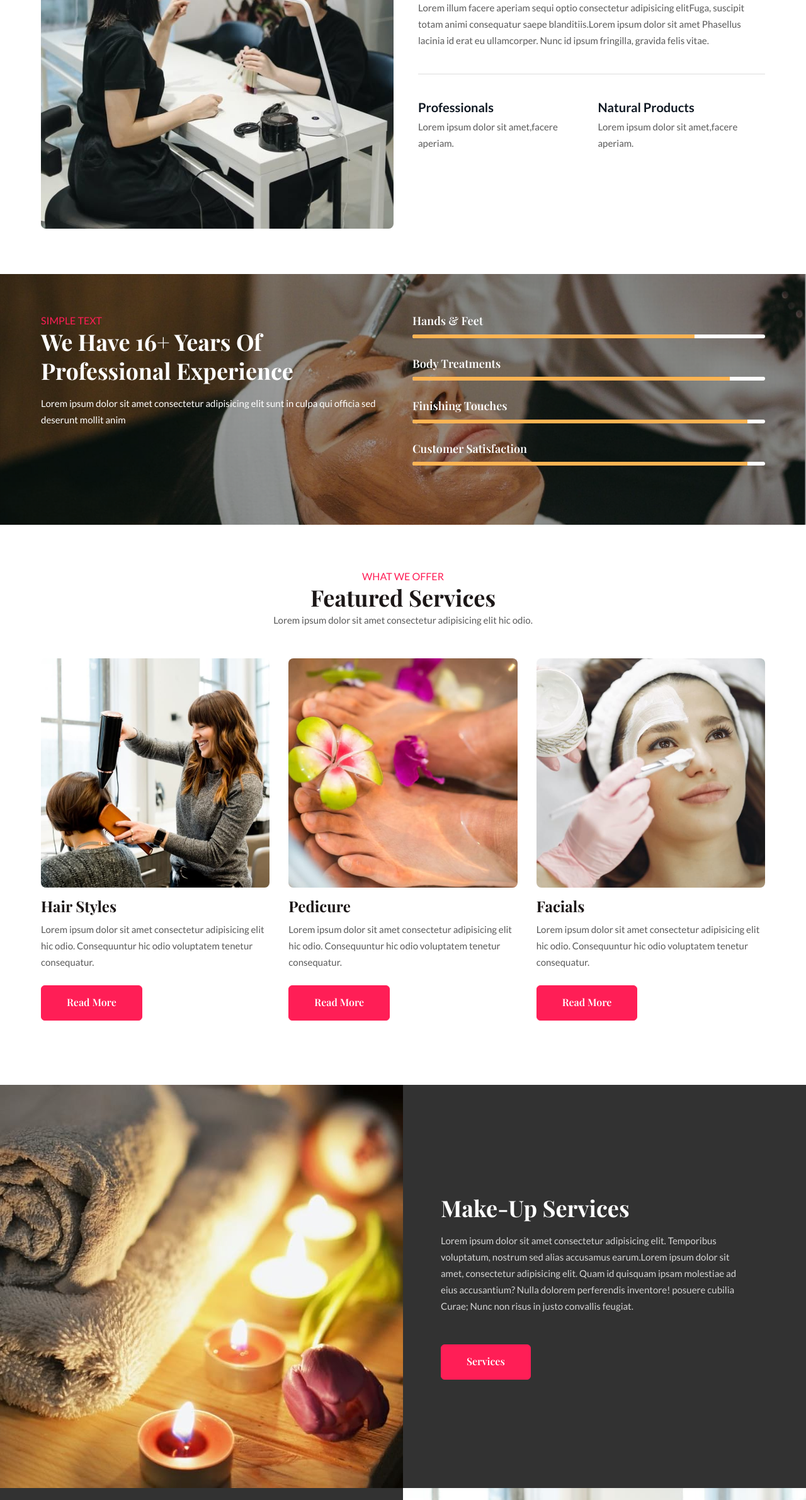
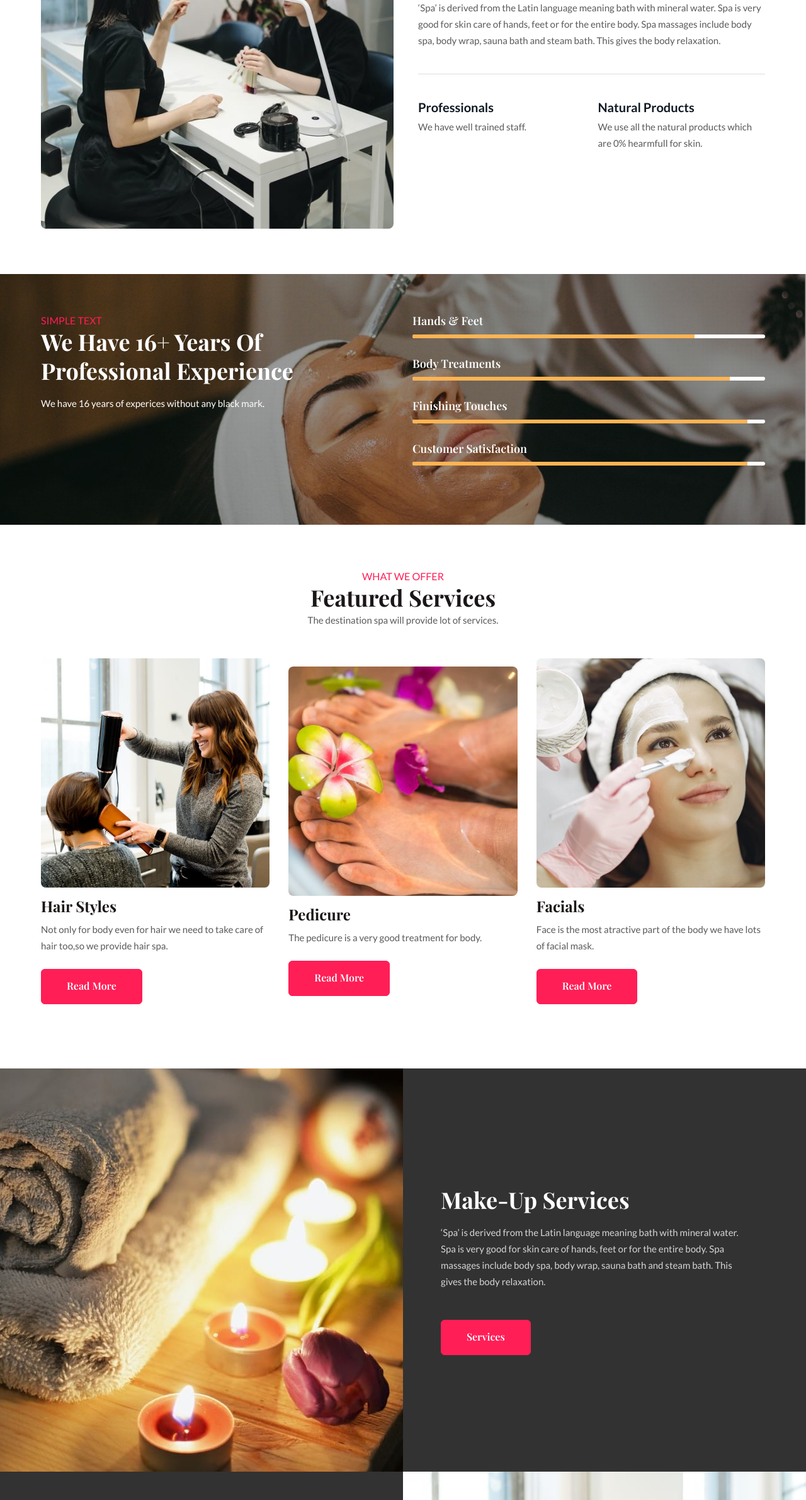
Before and after one commit to ShowkatShaik/firstproject, a plain HTML site: page services.html in a window 1280 px wide. Shown: the part 419-2800 px from the top of the page at 63% size. Drawn offline with nearby package versions, Linux system fonts and the light colour scheme; a web font is replaced by a local one.

Commit message:
Update services.html

```diff
--- a/services.html
+++ b/services.html
@@ -6,7 +6,7 @@
 	<!-- Required meta tags -->
 	<meta charset="utf-8">
 	<meta name="viewport" content="width=device-width, initial-scale=1, shrink-to-fit=no">
-	<title>Glory Luxe a Beauty & Spa Category Bootstrap Responsive Website Template | Services :: W3layouts
+	<title>Destination spa is a Beauty & Spa Category Bootstrap Responsive | Services :: W3layouts
 	</title>
 	<!-- Template CSS -->
 	<link rel="stylesheet" href="assets/css/style-starter.css">
@@ -24,7 +24,7 @@
 		<div class="container-fluid">
 			<nav class="navbar navbar-expand-lg navbar-dark stroke">
 				<h1> <a class="navbar-brand" href="index.html">
-						<span class="sub-logo">G</span>lory <span class="sub-logo">L</span>uxe
+						<span class="sub-logo">D</span>estination<span class="sub-logo">S</span>pa
 					</a></h1>
 				<!-- if logo is image enable this
         <a class="navbar-brand" href="#index.html">
@@ -106,7 +106,7 @@
 			<h2 class="logo">
 			  <img src="image-path" alt="Your logo" title="Your logo" style="height:35px;" />
 			</h2> -->
-						<p class="mt-md-3 mt-2">Lorem ipsum dolor sit amet, elit. Eos expedita ipsam at fugiat ab.</p>
+						<p class="mt-md-3 mt-2">The Destination spa is a very good spa.</p>
 						<div class="widget-menu-items mt-sm-5 mt-4">
 							<h5 class="widget-title">Menu Items</h5>
 							<nav class="navbar p-0">
@@ -131,7 +131,7 @@
 							<h5 class="widget-title">Contact Us</h5>
 							<ul class="icon-rounded address">
 								<li>
-									<p> #135 block, Barnard St. Brooklyn, <br>NY 10036, USA</p>
+									<p> #135 block, gandhi road, <br>Delhi, India</p>
 								</li>
 								<li class="mt-3">
 									<p><span class="fa fa-phone"></span> <a
@@ -188,17 +188,16 @@
 								What We Provide</h6>
 							<h3 class="hny-title">
 								We Work for You</h3>
-							<p class="mt-3">Lorem illum facere aperiam sequi optio consectetur adipisicing elitFuga,
-								suscipit totam animi consequatur saepe blanditiis.Lorem ipsum dolor sit amet Phasellus
-								lacinia id erat eu
-								ullamcorper. Nunc id ipsum fringilla, gravida felis vitae. </p>
+							<p class="mt-3">‘Spa’ is derived from the Latin language meaning bath with mineral water.
+								Spa is very good for skin care of hands, feet or for the entire body. Spa massages include body
+								spa, body wrap, sauna bath and steam bath. This gives the body relaxation. </p>
 
 							<div class="content-4-bottom">
 								<div class="content4-right-grids mb-md-0 mb-4">
 
 									<div class="content4-right-info">
 										<h6><a href="#">Professionals</a></h6>
-										<p>Lorem ipsum dolor sit amet,facere aperiam.</p>
+										<p>We have well trained staff.</p>
 									</div>
 
 								</div>
@@ -206,7 +205,7 @@
 
 									<div class="content4-right-info">
 										<h6><a href="#">Natural Products</a></h6>
-										<p>Lorem ipsum dolor sit amet,facere aperiam.</p>
+										<p>We use all the natural products which are 0% hearmfull for skin.</p>
 									</div>
 
 								</div>
@@ -226,8 +225,7 @@
 						<div class="title-content text-left">
 							<h6 class="sub-title">Simple Text</h6>
 							<h3 class="hny-title two">We have 16+ years of Professional Experience</h3>
-							<p class="mt-3">Lorem ipsum dolor sit amet consectetur adipisicing elit sunt in culpa qui officia sed
-								deserunt mollit anim </p>
+							<p class="mt-3">We have 16 years of experices without any black mark. </p>
 						</div>
 					</div>
 					<div class="content-gd col-lg-6 mt-lg-0 mt-4">
@@ -276,7 +274,7 @@
 			<div class="title-content text-center mb-lg-5 mb-4">
 				<h6 class="sub-title">What We Offer</h6>
 				<h3 class="hny-title">Featured Services</h3>
-				<p>Lorem ipsum dolor sit amet consectetur adipisicing elit hic odio.</p>
+				<p>The destination spa will provide lot of services.</p>
 
 			</div>
 			<div class="row w3-services-grids">
@@ -287,7 +285,7 @@
 							<h4 class="cause-title">Hair Styles
 							</h4>
 						</a>
-						<p class="card-text mb-0">Lorem ipsum dolor sit amet consectetur adipisicing elit hic odio. Consequuntur hic odio voluptatem tenetur consequatur.
+						<p class="card-text mb-0">Not only for body even for hair we need to take care of hair too,so we provide hair spa.
 						</p>
 						<a href="services.html" class="btn btn-style btn-primary mt-4">Read More</a>
 					</div>
@@ -299,7 +297,7 @@
 							<h4 class="cause-title">Pedicure
 							</h4>
 						</a>
-						<p class="card-text mb-0">Lorem ipsum dolor sit amet consectetur adipisicing elit hic odio. Consequuntur hic odio voluptatem tenetur consequatur.
+						<p class="card-text mb-0">The pedicure is a very good treatment for body.
 						</p>
 						<a href="services.html" class="btn btn-style btn-primary mt-4">Read More</a>
 					</div>
@@ -311,7 +309,7 @@
 							<h4 class="cause-title">Facials
 							</h4>
 						</a>
-						<p class="card-text mb-0">Lorem ipsum dolor sit amet consectetur adipisicing elit hic odio. Consequuntur hic odio voluptatem tenetur consequatur.
+						<p class="card-text mb-0">Face is the most atractive part of the body we have lots of facial mask.
 						</p>
 						<a href="services.html" class="btn btn-style btn-primary mt-4">Read More</a>
 					</div>
@@ -331,11 +329,9 @@
 					<h3 class="hny-title two">
 						Make-Up Services
 					</h3>
-					<p class="mt-3 mb-5 pr-lg-4">Lorem ipsum dolor sit amet consectetur adipisicing elit. Temporibus
-						voluptatum,
-						nostrum sed alias accusamus earum.Lorem ipsum dolor sit amet, consectetur adipisicing elit. Quam
-						id quisquam ipsam molestiae ad eius accusantium? Nulla dolorem perferendis inventore! posuere
-						cubilia Curae; Nunc non risus in justo convallis feugiat.
+					<p class="mt-3 mb-5 pr-lg-4">‘Spa’ is derived from the Latin language meaning bath with mineral
+						water. Spa is very good for skin care of hands, feet or for the entire body. Spa massages include
+						body spa, body wrap, sauna bath and steam bath. This gives the body relaxation.
 
 
 					</p>
@@ -349,11 +345,9 @@
 					<h3 class="hny-title two">
 						Hair Styling Services
 					</h3>
-					<p class="mt-3 mb-5 pr-lg-4">Lorem ipsum dolor sit amet consectetur adipisicing elit. Temporibus
-						voluptatum,
-						nostrum sed alias accusamus earum.Lorem ipsum dolor sit amet, consectetur adipisicing elit. Quam
-						id quisquam ipsam molestiae ad eius accusantium? Nulla dolorem perferendis inventore! posuere
-						cubilia Curae; Nunc non risus in justo convallis feugiat.
+					<p class="mt-3 mb-5 pr-lg-4">‘Spa’ is derived from the Latin language meaning bath with mineral
+						water. Spa is very good for skin care of hands, feet or for the entire body. Spa massages
+						include body spa, body wrap, sauna bath and steam bath. This gives the body relaxation.
 
 					</p>
 					<div class="ready-more">
@@ -526,9 +520,9 @@
 										<a class="navbar-brand" href="#index.html">
 											<img src="image-path" alt="Your logo" title="Your logo" style="height:35px;" />
 										</a> -->
-									<p class="pr-lg-5">Lorem ipsum dolor sit amet consectetur adipisicing elit.
-										Consequuntur hic odio voluptatem tenetur consequatur.Lorem ipsum dolor sit amet
-										consectetur adipisicing elit. </p>
+									<p class="pr-lg-5">‘Spa’ is derived from the Latin language meaning bath with mineral water.
+										Spa is very good for skin care of hands, feet or for the entire body. Spa massages include
+										body spa, body wrap, sauna bath and steam bath. This gives the body relaxation. </p>
 									<div class="columns-2">
 										<ul class="social">
 											<li><a href="#facebook"><span class="fa fa-facebook"
```
